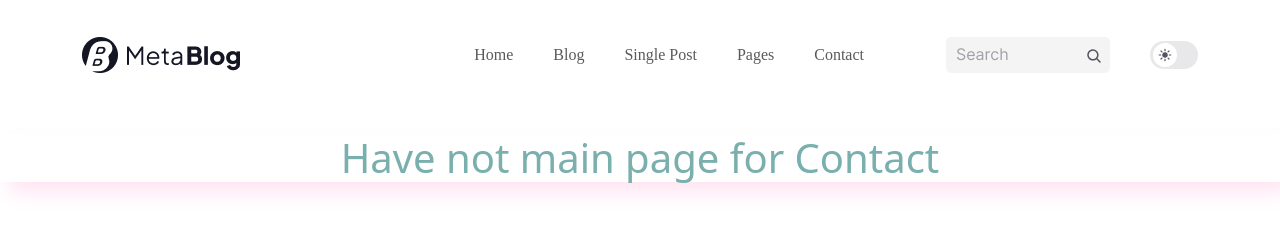
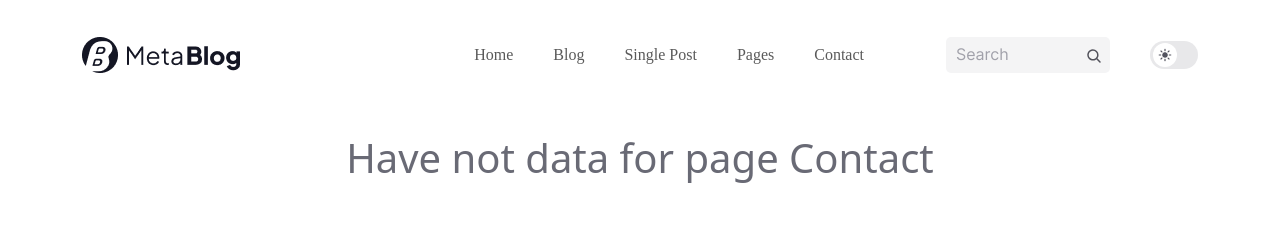
Before and after one commit to SONBONW/blogreact, a React (Create React App) app: page /contact in a window 1280 px wide. Shown: the top 232 px of the page. Built offline with nearby package versions, Linux system fonts and the light colour scheme; a web font is replaced by a local one.

Commit message:
freature-react

```diff
--- a/src/asset/style/layout.css
+++ b/src/asset/style/layout.css
@@ -618,9 +618,9 @@ article h4 {
   transform: rotateZ(-22deg);
 }
 
-/* #show-img {
-    margin-left: 100px;
-} */
+#content {
+  height: 250px;
+}
 
 #post-img[type='file'] {
   display: none;
@@ -1064,3 +1064,11 @@ strong {
 .changecolor .section-first .person-infor div p:first-child {
   color: var(--var-color-white);
 }
+
+
+
+/*No Data*/
+.no-data {
+  color: var(--secondary-500);
+  text-align: center;
+}
--- a/src/asset/style/media-screen.css
+++ b/src/asset/style/media-screen.css
@@ -235,6 +235,8 @@
 
   /*Header*/
 
+
+
   .nav-header ul {
     flex-direction: column !important;
     padding-top: 10px;
@@ -420,6 +422,7 @@
 }
 
 @media (min-width: 768px) {
+
   .noPaddingLeft {
     padding-left: 0;
   }
@@ -444,6 +447,7 @@
 
   .nav-header {
     margin: 0 auto !important;
+    padding: 10px 0;
   }
 
   .nav-header ul {
--- a/src/components/HandlerEvents/FormAddPost.tsx
+++ b/src/components/HandlerEvents/FormAddPost.tsx
@@ -202,7 +202,6 @@ function AddPost() {
                     className="form-control"
                     placeholder="Enter Content"
                     id="content"
-                    style={{ height: '350px' }}
                     ref={contentRef}
                 ></textarea>
                 <label htmlFor="content">
--- a/src/components/HandlerEvents/InforPost.tsx
+++ b/src/components/HandlerEvents/InforPost.tsx
@@ -31,7 +31,7 @@ function InforPost({ postStart, postEnd }: GetDataProps) {
                 const posts = await conFigData.getPost(postStart, postEnd);
                 setPosts(posts);
             } catch (error) {
-                console.log('Error');
+                console.log('Error get post');
             }
         };
 
@@ -115,7 +115,11 @@ function InforPost({ postStart, postEnd }: GetDataProps) {
               );
           })
         : [];
-    return <>{listPost}</>;
+    if (listPost.length === 0) {
+        return <h1 className="no-data">No data</h1>;
+    } else {
+        return <>{listPost}</>;
+    }
 }
 
 export default React.memo(InforPost);
--- a/src/components/HandlerEvents/ListPost.tsx
+++ b/src/components/HandlerEvents/ListPost.tsx
@@ -1,16 +1,16 @@
-import { useCallback, useEffect, useReducer } from 'react';
-import GetPost from './InforPost';
-import conFigData from '../../services/conFigData';
-import React from 'react';
+import { useCallback, useEffect, useReducer } from 'react'
+import InforPost from './InforPost'
+import conFigData from '../../services/conFigData'
+import React from 'react'
 
 interface GetTitle {
-    title: string;
+    title: string
 }
 
 interface PostState {
-    postStart: number;
-    postEnd: number;
-    total: number;
+    postStart: number
+    postEnd: number
+    total: number
 }
 
 // Định nghĩa action types
@@ -27,38 +27,35 @@ const postReducer = (
 ) => {
     switch (action.type) {
         case ActionTypes.SetPostStart:
-            return { ...state, postStart: action.payload };
+            return { ...state, postStart: action.payload }
         case ActionTypes.SetPostEnd:
-            return { ...state, postEnd: action.payload };
+            return { ...state, postEnd: action.payload }
         case ActionTypes.SetTotal:
-            return { ...state, total: action.payload };
+            return { ...state, total: action.payload }
         default:
-            return state;
+            return state
     }
-};
+}
 
 function RenderPost({ title }: GetTitle) {
     const initialState: PostState = {
         postStart: 0,
         postEnd: 3,
         total: 0,
-    };
+    }
 
-    const [state, dispatch] = useReducer(postReducer, initialState);
-
+    const [state, dispatch] = useReducer(postReducer, initialState)
     useEffect(() => {
         const getCount = async () => {
             try {
-                const count = await conFigData.getCount();
-                dispatch({ type: ActionTypes.SetTotal, payload: count });
+                const count = await conFigData.getCount()
+                dispatch({ type: ActionTypes.SetTotal, payload: count })
             } catch (error) {
-                console.log('Error');
+                console.log('Error get data posts')
             }
-        };
-
-        getCount();
-    }, [state.total]);
-
+        }
+        getCount()
+    }, [state.total])
     const handlerClickViewPost = useCallback(() => {
         // if (state.postEnd === state.total) {
         //   dispatch({ type: ActionTypes.SetPostStart, payload: 0 });
@@ -75,32 +72,35 @@ function RenderPost({ title }: GetTitle) {
             dispatch({
                 type: ActionTypes.SetPostStart,
                 payload: state.postStart + 3,
-            });
+            })
             dispatch({
                 type: ActionTypes.SetPostEnd,
                 payload: state.postEnd + 3,
-            });
+            })
         } else {
             if (state.total - state.postEnd > 0) {
                 dispatch({
                     type: ActionTypes.SetPostStart,
                     payload: state.postEnd,
-                });
+                })
                 dispatch({
                     type: ActionTypes.SetPostEnd,
                     payload: state.total,
-                });
+                })
             } else {
-                dispatch({ type: ActionTypes.SetPostStart, payload: 0 });
-                dispatch({ type: ActionTypes.SetPostEnd, payload: 3 });
+                dispatch({ type: ActionTypes.SetPostStart, payload: 0 })
+                dispatch({ type: ActionTypes.SetPostEnd, payload: 3 })
             }
         }
-    }, [state.postEnd, state.postStart, state.total]);
+    }, [state.postEnd, state.postStart, state.total])
 
     return (
         <>
             <div className="posts row gx-md-4">
-                <GetPost postStart={state.postStart} postEnd={state.postEnd} />
+                <InforPost
+                    postStart={state.postStart}
+                    postEnd={state.postEnd}
+                />
             </div>
             {/* <button
         className="view rounded d-flex justify-content-center align-items-center"
@@ -117,7 +117,7 @@ function RenderPost({ title }: GetTitle) {
                 </button>
             ) : null}
         </>
-    );
+    )
 }
 
-export default React.memo(RenderPost);
+export default React.memo(RenderPost)
--- a/src/layout/Content/index.tsx
+++ b/src/layout/Content/index.tsx
@@ -24,16 +24,7 @@ const Content: React.FunctionComponent = () => {
             <Route
                 path="/contact/*"
                 element={
-                    <h1
-                        style={{
-                            textAlign: 'center',
-                            color: '#79afad',
-                            boxShadow: '9px 11px 20px 0 #ffe4f2',
-                        }}
-                    >
-                        {' '}
-                        Have not main page for Contact{' '}
-                    </h1>
+                    <h1 className="no-data">Have not data for page Contact</h1>
                 }
             />
         </Routes>
--- a/src/layout/Header/components/Dark.tsx
+++ b/src/layout/Header/components/Dark.tsx
@@ -1,4 +1,3 @@
-// import React from "react";
 import React, { useState, useEffect } from 'react';
 interface InputProps {
     handler: boolean;
--- a/src/layout/Header/components/Headers.tsx
+++ b/src/layout/Header/components/Headers.tsx
@@ -1,5 +1,4 @@
 import React, { useEffect, useRef, useState } from 'react';
-// import '../asset/style/layout.css';
 import logo from '../../../asset/img/logo-header.png';
 import Input from './Search';
 import Dark from './Dark';
--- a/src/pages/UpdatePosts/components/Main.tsx
+++ b/src/pages/UpdatePosts/components/Main.tsx
@@ -119,7 +119,6 @@ function MainUpdate() {
                             className="form-control"
                             placeholder="Enter Content"
                             id="content"
-                            style={{ height: '250px' }}
                             value={contentValue}
                             onChange={(e) => setContentValue(e.target.value)}
                         ></textarea>
```
Also changed, not shown: src/layout/Header/components/LinkCreact.tsx (+4 -4 lines), 1 other file (tests, documents, lock files or other folders).
